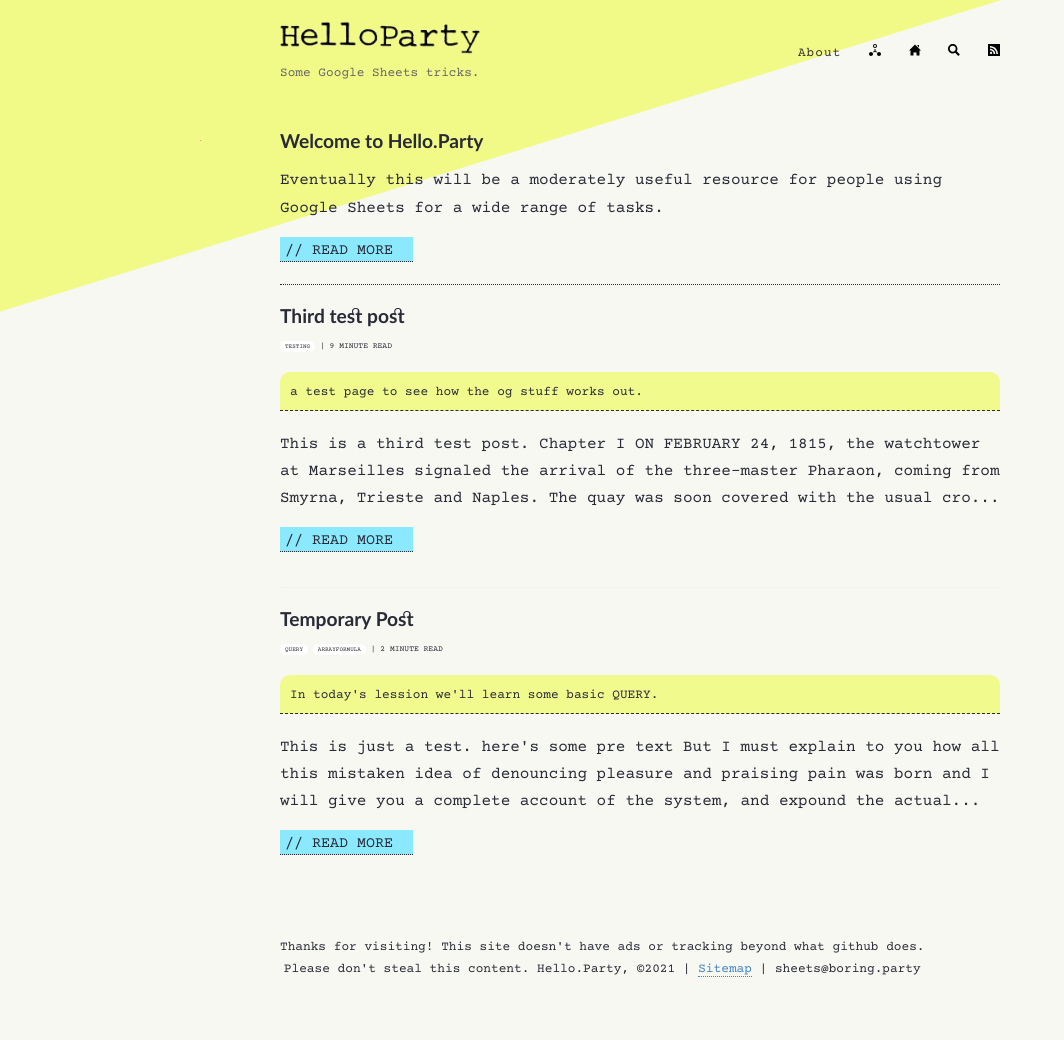
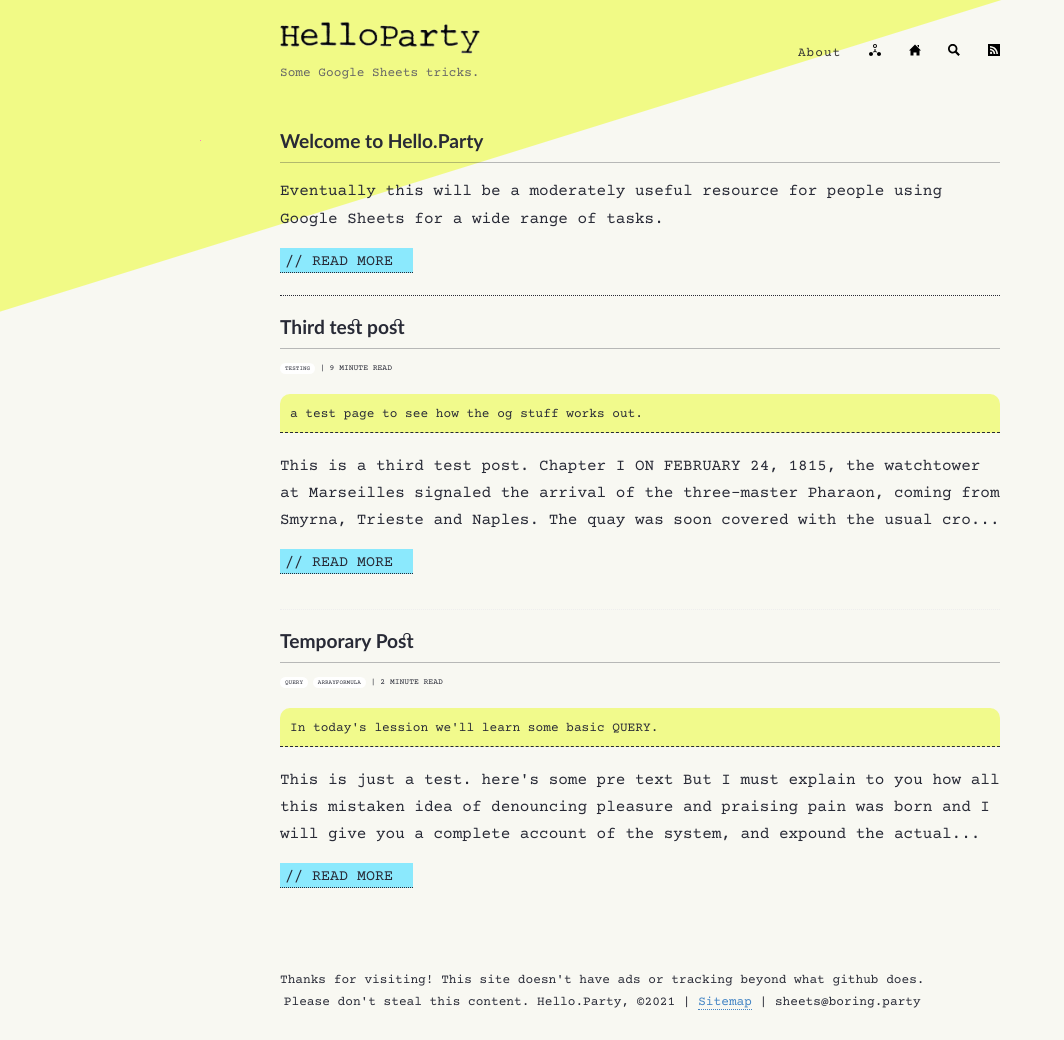
Before and after one commit to hello-party/hello-party-old.github.io, a Jekyll site: the page built from index.html, in a window 1280 px wide. Shown: the whole page, without its empty margins (0-1064 px from the left). Built offline with Jekyll 4.4.1, drawn with Linux system fonts in a browser that asks for light colours; the list of posts is cut into pages by our own code; before the commit the page ends 1007 px from its top, so only the background shows below that.

Commit message:
Update style.scss

```diff
--- a/assets/style.scss
+++ b/assets/style.scss
@@ -556,6 +556,13 @@
   font-kerning: auto;
   font-feature-settings: "kern","liga","dlig","hlig","cswh";
   line-height: 1.2;
+  border-bottom: 1px solid #282a3650;
+  padding: 0px 0px 10px 0px;
+}
+
+.post h1 a {
+  text-decoration:none;
+  border-bottom: 0px;
 }
 
 .page h1{
```
